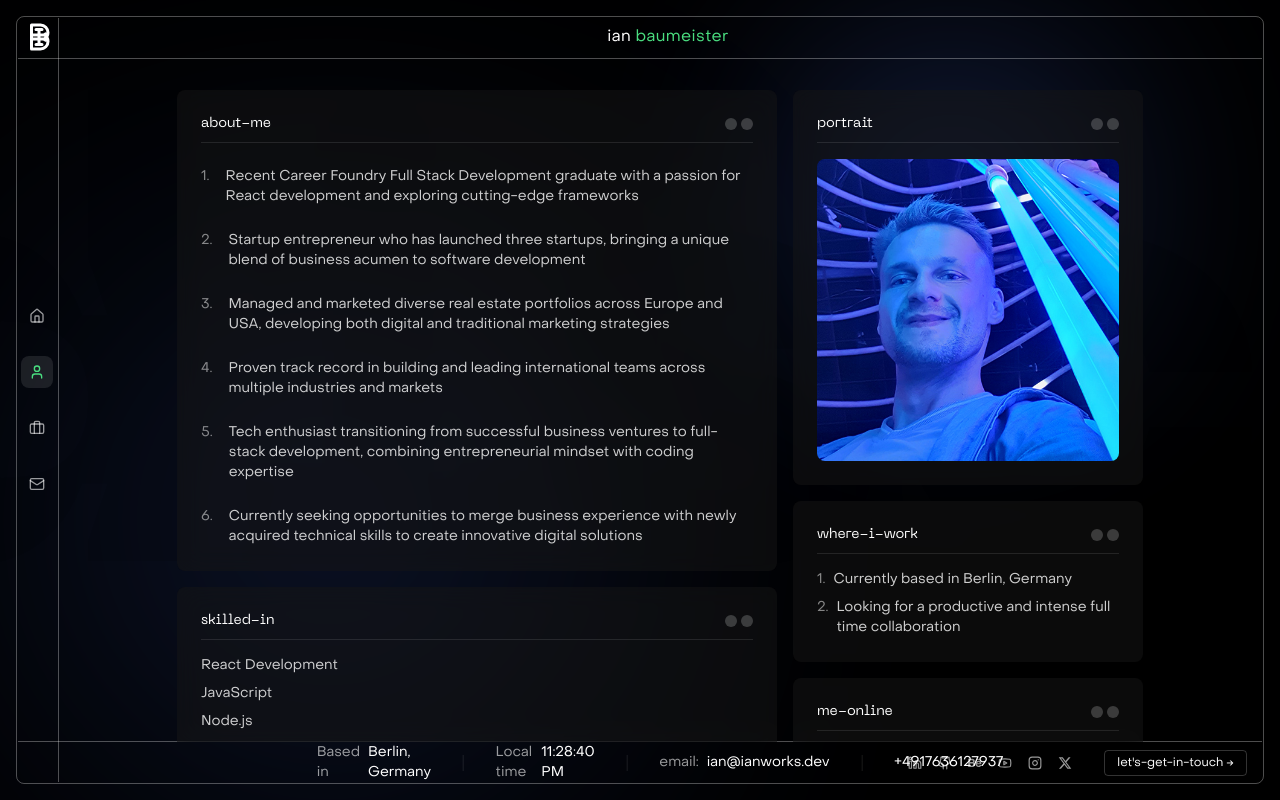
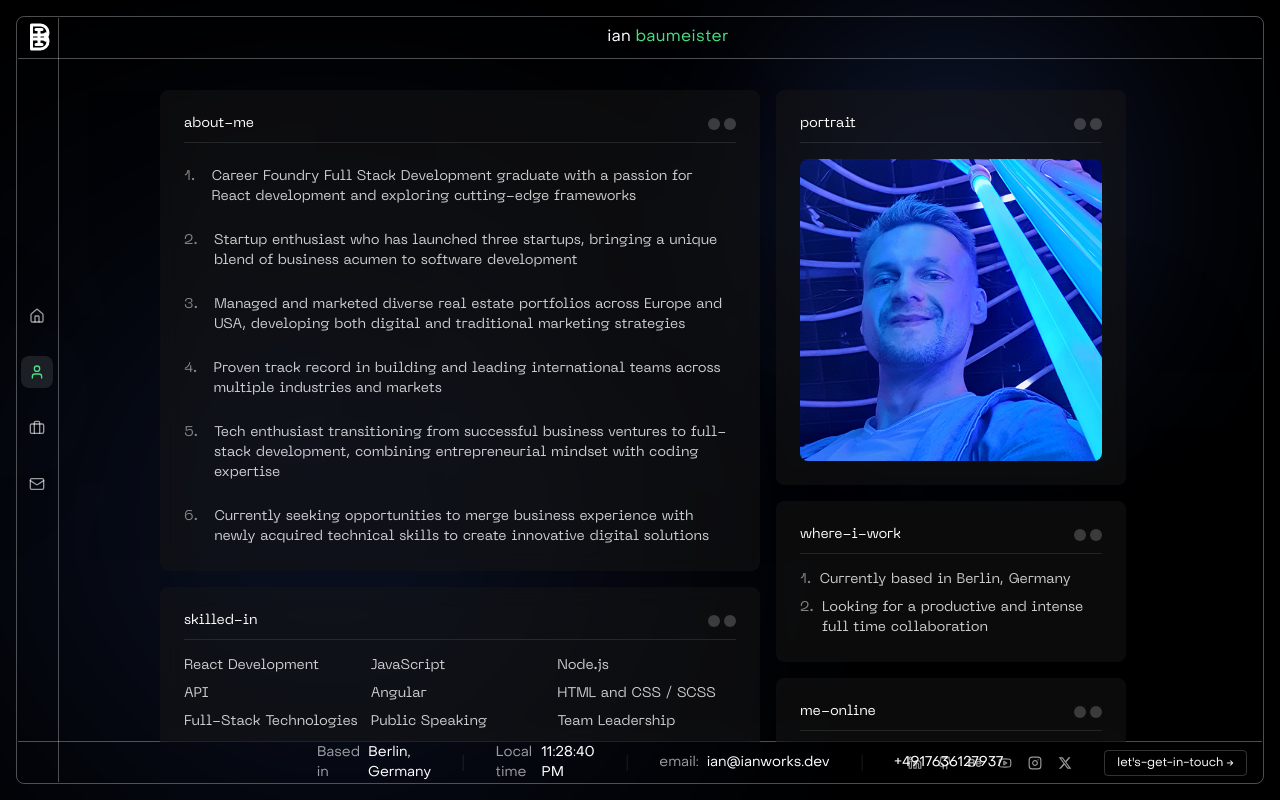
Before and after one commit to ibxibx/portfolio-react, a React (Create React App) app: page /about in a window 1280 px wide. Built offline with nearby package versions, Linux system fonts and the light colour scheme.

Commit message:
Added responsiveness to About, updated the fonts to neue machina

```diff
--- a/src/pages/About.jsx
+++ b/src/pages/About.jsx
@@ -5,48 +5,48 @@ import profile500x500 from "../assets/images/profile500x500.jpg";
 
 const About = () => {
   return (
-    <div className="absolute inset-0 overflow-hidden">
+    <div className="absolute inset-0 overflow-hidden font-['PP_Neue_Machina']">
       <div className="h-full overflow-y-auto scrollbar-thin">
-        <div className="min-h-full flex items-center justify-center p-8">
-          <div className="max-w-[1000px] grid grid-cols-[600px_350px] gap-4">
+        <div className="min-h-full flex items-center justify-center p-4 sm:p-6 md:p-8">
+          <div className="w-full max-w-[1000px] grid grid-cols-1 md:grid-cols-[1fr] lg:grid-cols-[600px_350px] gap-4">
             {/* Left Column */}
             <div className="space-y-4">
               {/* About Me Box */}
               <motion.div
-                className="bg-neutral-900/50 backdrop-blur-md rounded-lg p-6"
+                className="bg-neutral-900/50 backdrop-blur-md rounded-lg p-4 sm:p-6"
                 initial={{ opacity: 0, y: 20 }}
                 animate={{ opacity: 1, y: 0 }}
                 transition={{ duration: 0.5 }}
               >
-                <div className="flex justify-between items-center mb-6 border-b border-white/10 pb-2">
-                  <h2 className="text-sm font-mono">about-me</h2>
+                <div className="flex justify-between items-center mb-4 sm:mb-6 border-b border-white/10 pb-2">
+                  <h2 className="text-sm">about-me</h2>
                   <div className="flex gap-1">
                     <div className="w-3 h-3 rounded-full bg-white/20" />
                     <div className="w-3 h-3 rounded-full bg-white/20" />
                   </div>
                 </div>
 
-                <div className="space-y-6 text-sm text-white/80">
-                  <div className="flex gap-4">
-                    <span className="text-white/50">1.</span>
+                <div className="space-y-4 sm:space-y-6 text-sm text-white/80">
+                  <div className="flex gap-3 sm:gap-4">
+                    <span className="text-white/50 flex-shrink-0">1.</span>
                     <p>
-                      Recent Career Foundry Full Stack Development graduate with
-                      a passion for React development and exploring cutting-edge
+                      Career Foundry Full Stack Development graduate with a
+                      passion for React development and exploring cutting-edge
                       frameworks
                     </p>
                   </div>
 
-                  <div className="flex gap-4">
-                    <span className="text-white/50">2.</span>
+                  <div className="flex gap-3 sm:gap-4">
+                    <span className="text-white/50 flex-shrink-0">2.</span>
                     <p>
-                      Startup entrepreneur who has launched three startups,
+                      Startup enthusiast who has launched three startups,
                       bringing a unique blend of business acumen to software
                       development
                     </p>
                   </div>
 
-                  <div className="flex gap-4">
-                    <span className="text-white/50">3.</span>
+                  <div className="flex gap-3 sm:gap-4">
+                    <span className="text-white/50 flex-shrink-0">3.</span>
                     <p>
                       Managed and marketed diverse real estate portfolios across
                       Europe and USA, developing both digital and traditional
@@ -54,16 +54,16 @@ const About = () => {
                     </p>
                   </div>
 
-                  <div className="flex gap-4">
-                    <span className="text-white/50">4.</span>
+                  <div className="flex gap-3 sm:gap-4">
+                    <span className="text-white/50 flex-shrink-0">4.</span>
                     <p>
                       Proven track record in building and leading international
                       teams across multiple industries and markets
                     </p>
                   </div>
 
-                  <div className="flex gap-4">
-                    <span className="text-white/50">5.</span>
+                  <div className="flex gap-3 sm:gap-4">
+                    <span className="text-white/50 flex-shrink-0">5.</span>
                     <p>
                       Tech enthusiast transitioning from successful business
                       ventures to full-stack development, combining
@@ -71,8 +71,8 @@ const About = () => {
                     </p>
                   </div>
 
-                  <div className="flex gap-4">
-                    <span className="text-white/50">6.</span>
+                  <div className="flex gap-3 sm:gap-4">
+                    <span className="text-white/50 flex-shrink-0">6.</span>
                     <p>
                       Currently seeking opportunities to merge business
                       experience with newly acquired technical skills to create
@@ -84,19 +84,19 @@ const About = () => {
 
               {/* Skills Box */}
               <motion.div
-                className="bg-neutral-900/50 backdrop-blur-md rounded-lg p-6"
+                className="bg-neutral-900/50 backdrop-blur-md rounded-lg p-4 sm:p-6"
                 initial={{ opacity: 0, y: 20 }}
                 animate={{ opacity: 1, y: 0 }}
                 transition={{ duration: 0.5, delay: 0.2 }}
               >
                 <div className="flex justify-between items-center mb-4 border-b border-white/10 pb-2">
-                  <h2 className="text-sm font-mono">skilled-in</h2>
+                  <h2 className="text-sm">skilled-in</h2>
                   <div className="flex gap-1">
                     <div className="w-3 h-3 rounded-full bg-white/20" />
                     <div className="w-3 h-3 rounded-full bg-white/20" />
                   </div>
                 </div>
-                <ul className="space-y-2 text-sm text-white/80">
+                <ul className="grid grid-cols-2 sm:grid-cols-3 gap-2 text-sm text-white/80">
                   <li>React Development</li>
                   <li>JavaScript</li>
                   <li>Node.js</li>
@@ -119,13 +119,13 @@ const About = () => {
             <div className="space-y-4">
               {/* Portrait Box */}
               <motion.div
-                className="bg-neutral-900/50 backdrop-blur-md rounded-lg p-6"
+                className="bg-neutral-900/50 backdrop-blur-md rounded-lg p-4 sm:p-6"
                 initial={{ opacity: 0, y: 20 }}
                 animate={{ opacity: 1, y: 0 }}
                 transition={{ duration: 0.5, delay: 0.1 }}
               >
                 <div className="flex justify-between items-center mb-4 border-b border-white/10 pb-2">
-                  <h2 className="text-sm font-mono">portrait</h2>
+                  <h2 className="text-sm">portrait</h2>
                   <div className="flex gap-1">
                     <div className="w-3 h-3 rounded-full bg-white/20" />
                     <div className="w-3 h-3 rounded-full bg-white/20" />
@@ -134,19 +134,19 @@ const About = () => {
                 <img
                   src={profile500x500}
                   alt="Ian Baumeister"
-                  className="w-full rounded-lg object-cover"
+                  className="w-full h-auto rounded-lg object-cover"
                 />
               </motion.div>
 
               {/* Where I Work Box */}
               <motion.div
-                className="bg-neutral-900/50 backdrop-blur-md rounded-lg p-6"
+                className="bg-neutral-900/50 backdrop-blur-md rounded-lg p-4 sm:p-6"
                 initial={{ opacity: 0, y: 20 }}
                 animate={{ opacity: 1, y: 0 }}
                 transition={{ duration: 0.5, delay: 0.3 }}
               >
                 <div className="flex justify-between items-center mb-4 border-b border-white/10 pb-2">
-                  <h2 className="text-sm font-mono">where-i-work</h2>
+                  <h2 className="text-sm">where-i-work</h2>
                   <div className="flex gap-1">
                     <div className="w-3 h-3 rounded-full bg-white/20" />
                     <div className="w-3 h-3 rounded-full bg-white/20" />
@@ -154,11 +154,11 @@ const About = () => {
                 </div>
                 <div className="space-y-2 text-sm text-white/80">
                   <div className="flex gap-2">
-                    <span className="text-white/50">1.</span>
+                    <span className="text-white/50 flex-shrink-0">1.</span>
                     <p>Currently based in Berlin, Germany</p>
                   </div>
                   <div className="flex gap-2">
-                    <span className="text-white/50">2.</span>
+                    <span className="text-white/50 flex-shrink-0">2.</span>
                     <p>
                       Looking for a productive and intense full time
                       collaboration
@@ -169,13 +169,13 @@ const About = () => {
 
               {/* Me Online Box */}
               <motion.div
-                className="bg-neutral-900/50 backdrop-blur-md rounded-lg p-6"
+                className="bg-neutral-900/50 backdrop-blur-md rounded-lg p-4 sm:p-6"
                 initial={{ opacity: 0, y: 20 }}
                 animate={{ opacity: 1, y: 0 }}
                 transition={{ duration: 0.5, delay: 0.4 }}
               >
                 <div className="flex justify-between items-center mb-4 border-b border-white/10 pb-2">
-                  <h2 className="text-sm font-mono">me-online</h2>
+                  <h2 className="text-sm">me-online</h2>
                   <div className="flex gap-1">
                     <div className="w-3 h-3 rounded-full bg-white/20" />
                     <div className="w-3 h-3 rounded-full bg-white/20" />
@@ -183,13 +183,43 @@ const About = () => {
                 </div>
                 <div className="space-y-2 text-sm text-white/80">
                   <a
-                    href="https://www.linkedin.com/in/avoian"
+                    href="https://www.linkedin.com/in/avoiann"
                     target="_blank"
                     rel="noopener noreferrer"
                     className="flex items-center gap-2 hover:text-white transition-colors"
                   >
                     <span className="text-white/50">1.</span>
                     <span>linkedin</span>
+                    <ArrowUpRight size={12} />
+                  </a>
+                  <a
+                    href="https://github.com/ibxibx"
+                    target="_blank"
+                    rel="noopener noreferrer"
+                    className="flex items-center gap-2 hover:text-white transition-colors"
+                  >
+                    <span className="text-white/50">5.</span>
+                    <span>github</span>
+                    <ArrowUpRight size={12} />
+                  </a>
+                  <a
+                    href="https://www.behance.net/ianbau"
+                    target="_blank"
+                    rel="noopener noreferrer"
+                    className="flex items-center gap-2 hover:text-white transition-colors"
+                  >
+                    <span className="text-white/50">4.</span>
+                    <span>behance</span>
+                    <ArrowUpRight size={12} />
+                  </a>
+                  <a
+                    href="https://www.youtube.com/@avo-mango"
+                    target="_blank"
+                    rel="noopener noreferrer"
+                    className="flex items-center gap-2 hover:text-white transition-colors"
+                  >
+                    <span className="text-white/50">3.</span>
+                    <span>youtube</span>
                     <ArrowUpRight size={12} />
                   </a>
                   <a
@@ -212,26 +242,6 @@ const About = () => {
                     <span>x twitter</span>
                     <ArrowUpRight size={12} />
                   </a>
-                  <a
-                    href="https://www.behance.net/ianbau"
-                    target="_blank"
-                    rel="noopener noreferrer"
-                    className="flex items-center gap-2 hover:text-white transition-colors"
-                  >
-                    <span className="text-white/50">4.</span>
-                    <span>behance</span>
-                    <ArrowUpRight size={12} />
-                  </a>
-                  <a
-                    href="https://github.com/ibxibx"
-                    target="_blank"
-                    rel="noopener noreferrer"
-                    className="flex items-center gap-2 hover:text-white transition-colors"
-                  >
-                    <span className="text-white/50">5.</span>
-                    <span>github</span>
-                    <ArrowUpRight size={12} />
-                  </a>
                 </div>
               </motion.div>
             </div>
```
